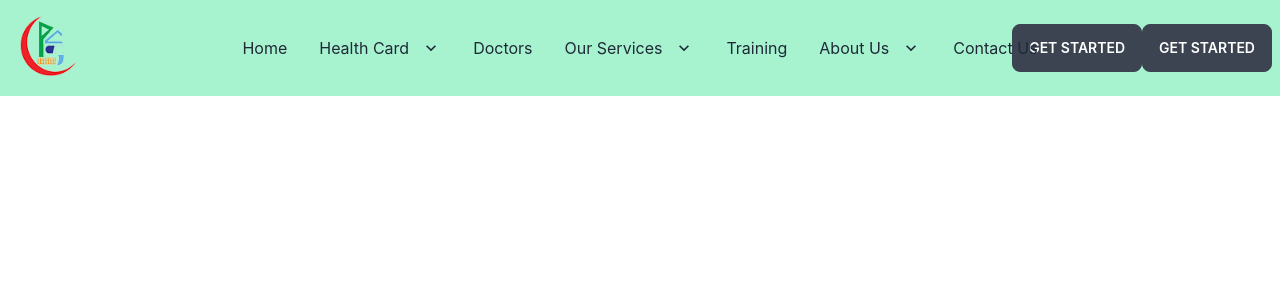
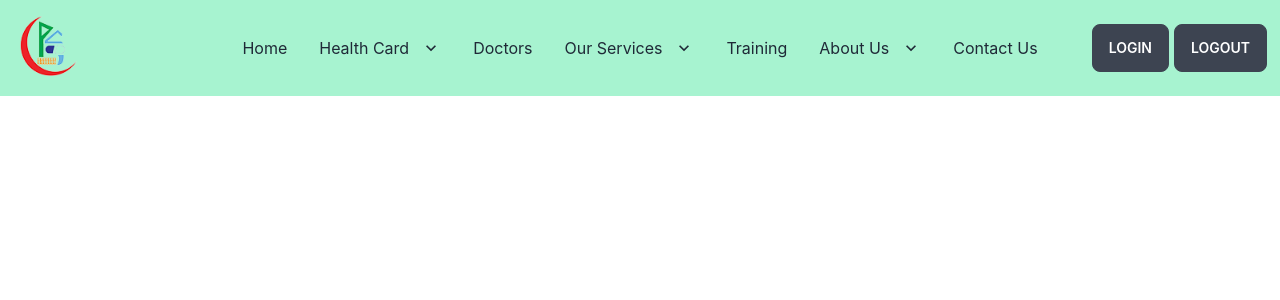
Before and after one commit to imashiqe/pioneer-digital-diagnostic, a React (Create React App) app: page / in a window 1280 px wide. Shown: the top 300 px of the page. Built offline with nearby package versions, Linux system fonts and the light colour scheme.

Commit message:
router added

```diff
--- a/package.json
+++ b/package.json
@@ -9,6 +9,7 @@
     "daisyui": "^2.46.0",
     "react": "^18.2.0",
     "react-dom": "^18.2.0",
+    "react-router-dom": "^6.7.0",
     "react-scripts": "5.0.1",
     "web-vitals": "^2.1.4"
   },
--- a/src/components/Header/Header.css
+++ b/src/components/Header/Header.css
@@ -1,3 +1,6 @@
 .logo{
     height: 80px;
 }
+.btn{
+    margin-right: 5px;
+}
--- a/src/components/Header/Header.js
+++ b/src/components/Header/Header.js
@@ -67,8 +67,8 @@ const Header = () => {
     </ul>
   </div>
   <div className="navbar-end">
-    <a className="btn">Get started</a>
-    <a className="btn">Get started</a>
+    <a className="btn">Login</a>
+    <a className="btn">LogOut</a>
   </div>
 </div>
     );
--- /dev/null
+++ b/src/layout/Main.js
@@ -0,0 +1,11 @@
+import React from 'react';
+
+const Main = () => {
+    return (
+        <div>
+
+        </div>
+    );
+};
+
+export default Main;
```
Also changed, not shown: 1 other file (tests, documents, lock files or other folders).
